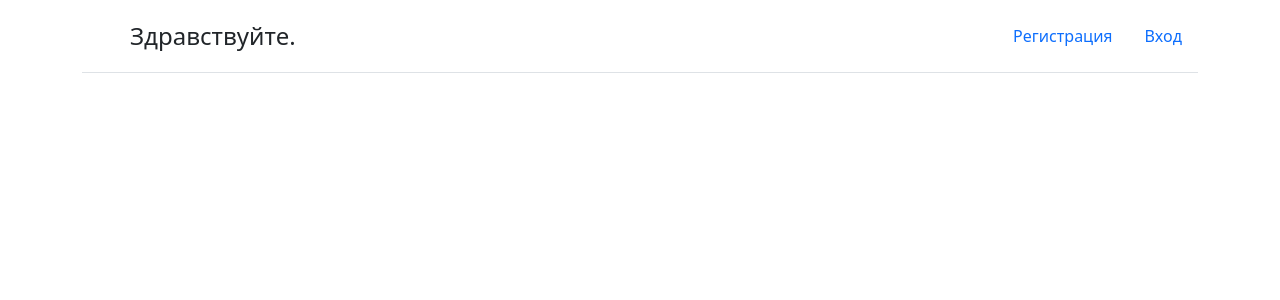
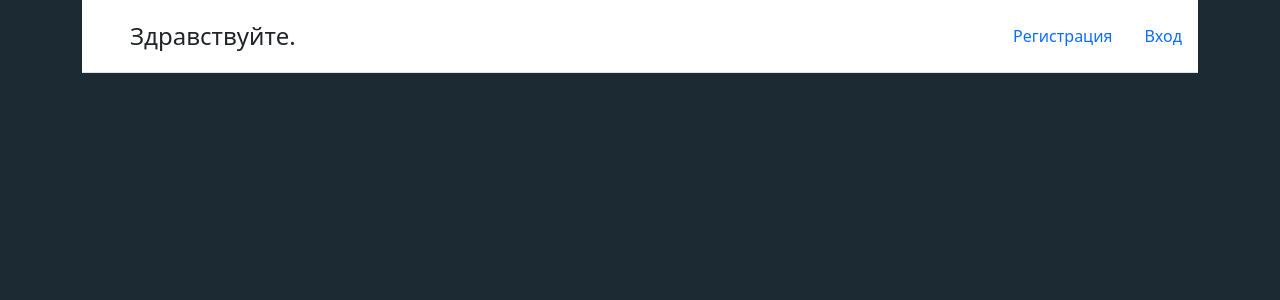
Before and after one commit to ipon1105/WebConstructer, a Django app: page /login in a window 1280 px wide. Shown: the top 300 px of the page. Run offline with Django 4.2, Linux system fonts and the light colour scheme.

Commit message:
Try and test

```diff
--- a/Constructer/Constructer/web/templates/web/header.html
+++ b/Constructer/Constructer/web/templates/web/header.html
@@ -7,11 +7,20 @@
     <meta http-equiv="X-UA-Compatible" content="ie=edge">
     <title>{% block title %}{% endblock %}</title>
     <link rel="stylesheet" href="https://cdn.jsdelivr.net/npm/bootstrap@5.2.0/dist/css/bootstrap.min.css" integrity="sha384-gH2yIJqKdNHPEq0n4Mqa/HGKIhSkIHeL5AyhkYV8i59U5AR6csBvApHHNl/vI1Bx" crossorigin="anonymous">
+    <style>
+      .backgroundColor{
+        background-color: #1C2A33;
+      }
+      .WhiteColor{
+        background-color: #FFFFFF;
+      }
+    </style>
   </head>
-    <body>
+    <body class="backgroundColor">
 
       <!-- Шапка -->
-      <div class="container">
+      <div class="container" >
+        <div class="WhiteColor">
           <header class="d-flex flex-wrap justify-content-center py-3 mb-4 border-bottom">
             <a href="/" class="d-flex align-items-center mb-3 mb-md-0 me-md-auto text-dark text-decoration-none">
               <svg class="bi me-2" width="40" height="32"><use xlink:href="#bootstrap"></use></svg>
@@ -32,7 +41,7 @@
           {% endblock %}
 
           <!-- Подвал -->
-
+        </div>
       </div>
     </body>
 </html>
--- a/Constructer/Constructer/web/templates/web/home.html
+++ b/Constructer/Constructer/web/templates/web/home.html
@@ -17,7 +17,7 @@
                 </a>
                 <ul class="nav nav-pills">
                     <li class="nav-item"><a href="{% url 'home' %}" class="nav-link active" aria-current="page">Домашняя страница</a></li>
-                    <li class="nav-item"><a href="{% url 'logout' %}" class="nav-link">Вход</a></li>
+                    <li class="nav-item"><a href="{% url 'home' %}" class="nav-link">Вход</a></li>
                 </ul>
             </header>
         </div>
```
Lines whose indentation alone changed are shown as unchanged.
